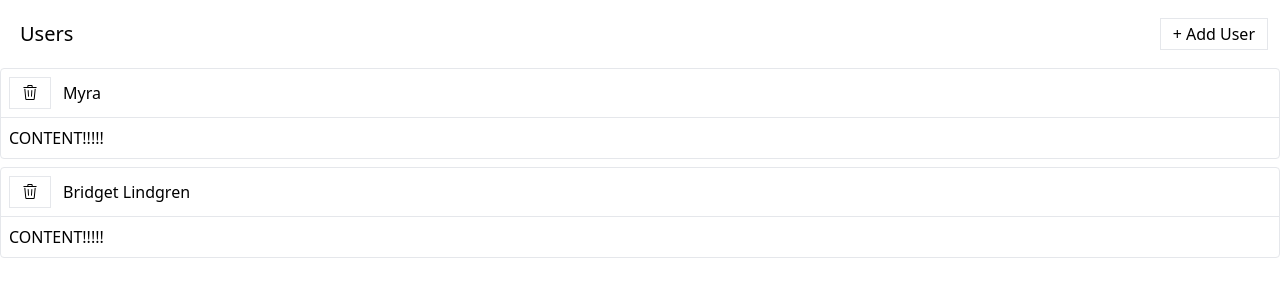
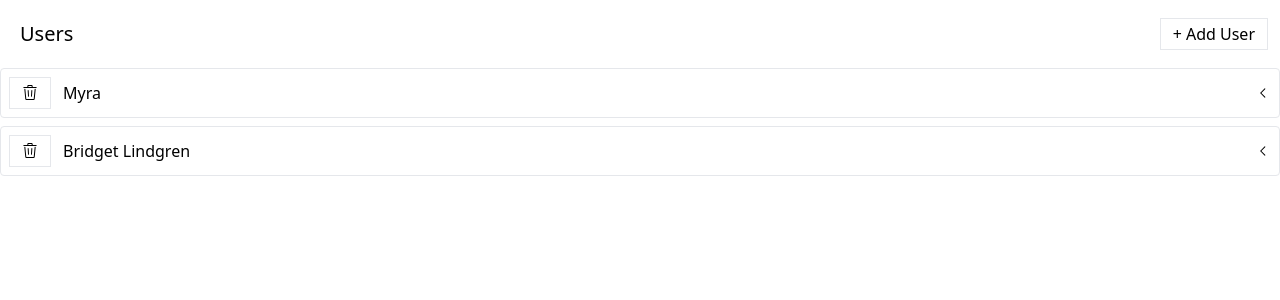
Before and after one commit to shivangi0109/media, a React (Create React App) app: page / in a window 1280 px wide. Shown: the top 300 px of the page. Built offline with nearby package versions, Linux system fonts and the light colour scheme; data requests are answered from the project's data file.

Commit message:
Wrapping Up the ExpandablePanel

```diff
--- a/src/components/ExpandablePanel.js
+++ b/src/components/ExpandablePanel.js
@@ -1,12 +1,24 @@
+import { useState } from 'react';
+import { GoChevronDown, GoChevronLeft } from 'react-icons/go';
+
 function ExpandablePanel({ header, children }) {
+  const [expanded, setExpanded] = useState(false);
+
+  const handleClick = () => {
+    setExpanded(!expanded);
+  };
+
   return (
     <div className="mb-2 border rounded">
-      <div className="flex p-2 justify-between items-center cursor-pointer">
+      <div className="flex p-2 justify-between items-center">
         <div className="flex flex-row items-center justify-between">
           {header}
         </div>
+        <div onClick={handleClick} className="cursor-pointer">
+          {expanded ? <GoChevronDown /> : <GoChevronLeft />}
+        </div>
       </div>
-      <div className="p-2 border-t">{children}</div>
+      {expanded && <div className="p-2 border-t">{children}</div>}
     </div>
   );
 }
```
